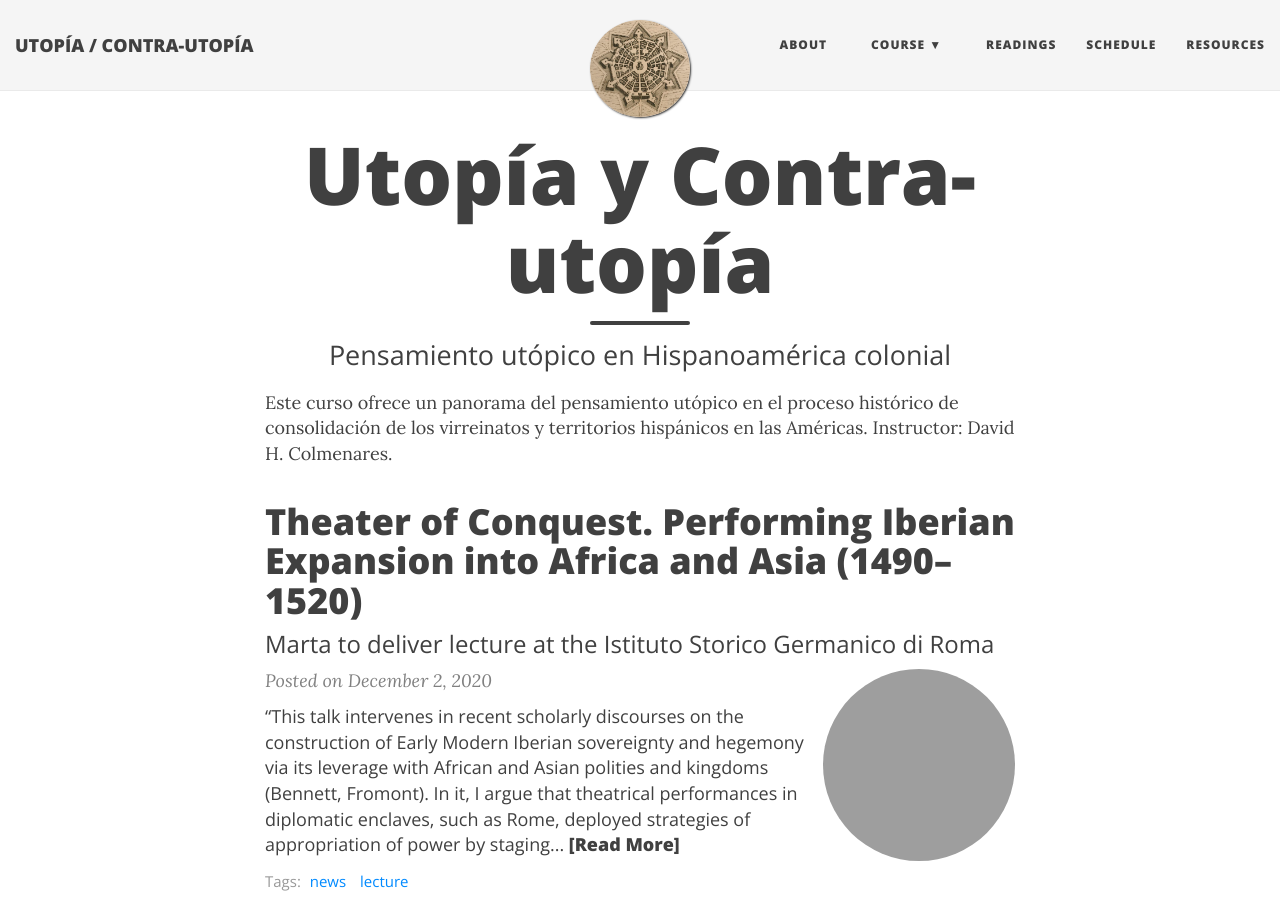
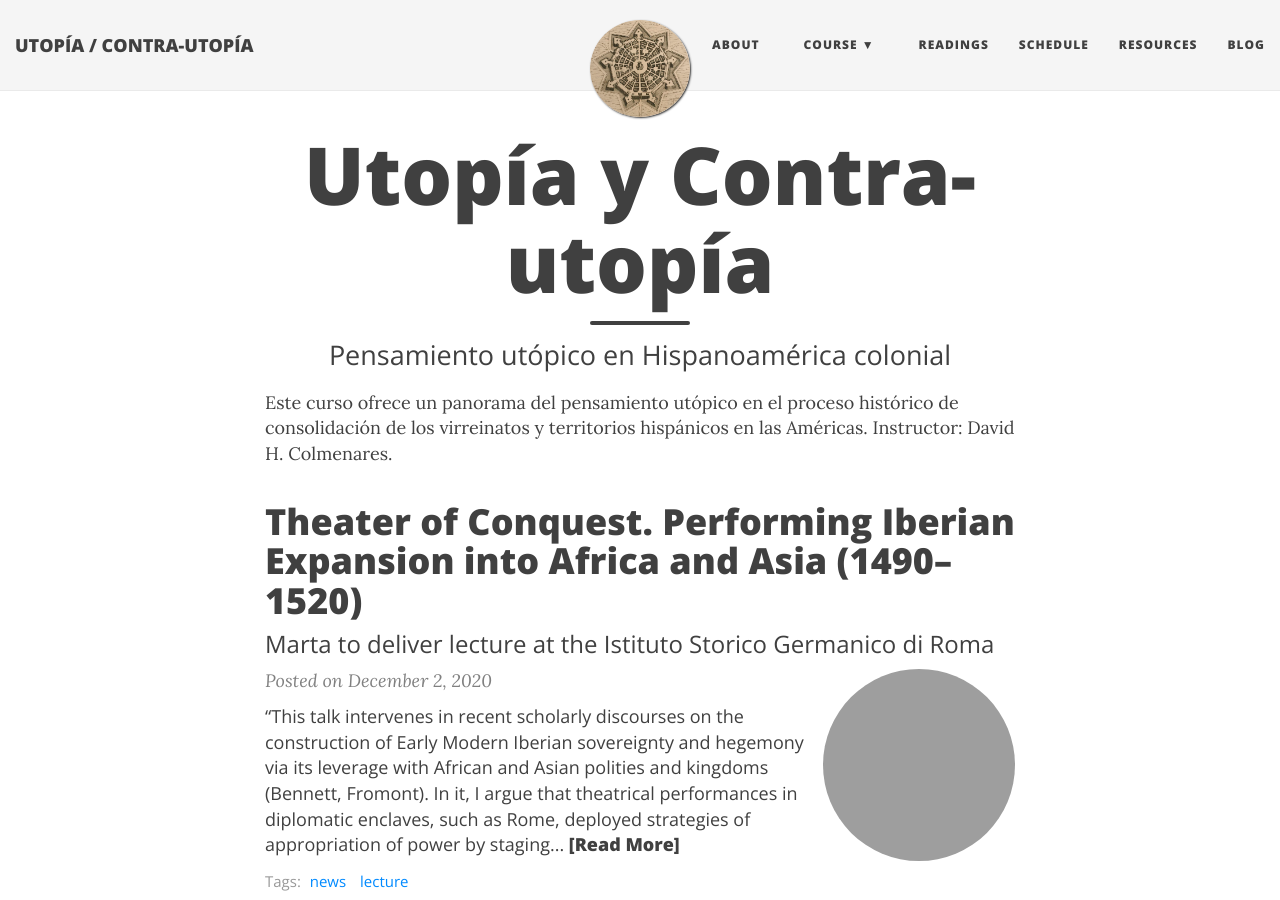
Before and after one commit to Hipomenes/diosas, a Jekyll site: the page built from index.html, in a window 1280 px wide and 900 px high. Built offline with Jekyll 4.4.1, drawn with Linux system fonts in a browser that asks for light colours; nearby versions of some CDN libraries; the list of posts is cut into pages by our own code; grey boxes are pictures that could not be loaded.

Commit message:
Update _config.yml

```diff
--- a/_config.yml
+++ b/_config.yml
@@ -26,9 +26,10 @@ navbar-links:
     - General Policies: ""
     - Courses Grading: ""
     - Assignments: ""
-  Readings: ""
+  Readings: "syllabus"
   Schedule: "calendar"
   Resources: "resources"
+  Blog: "blog"
 
 # Image to show in the navigation bar - image must be a square (width = height)
 # Remove this parameter if you don't want an image in the navbar
```
